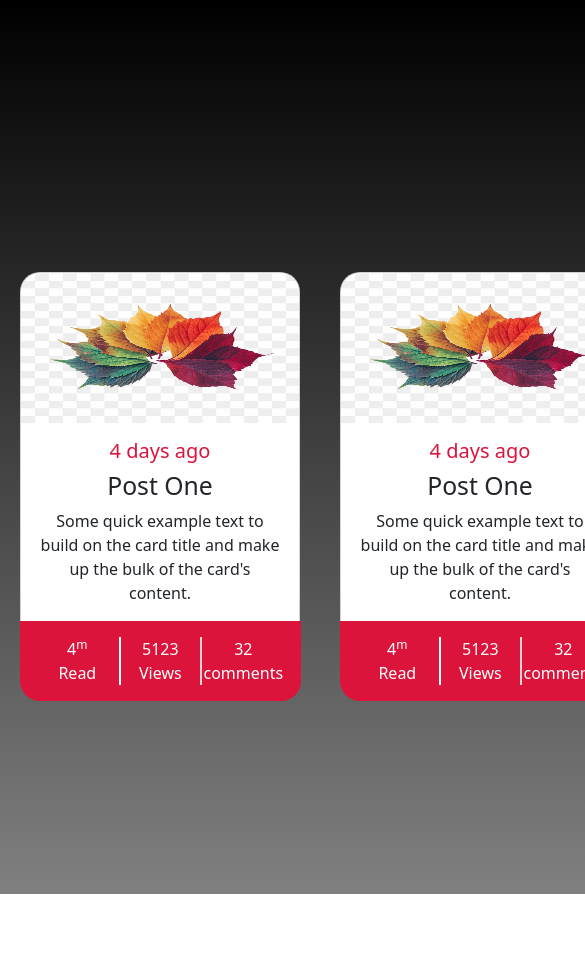
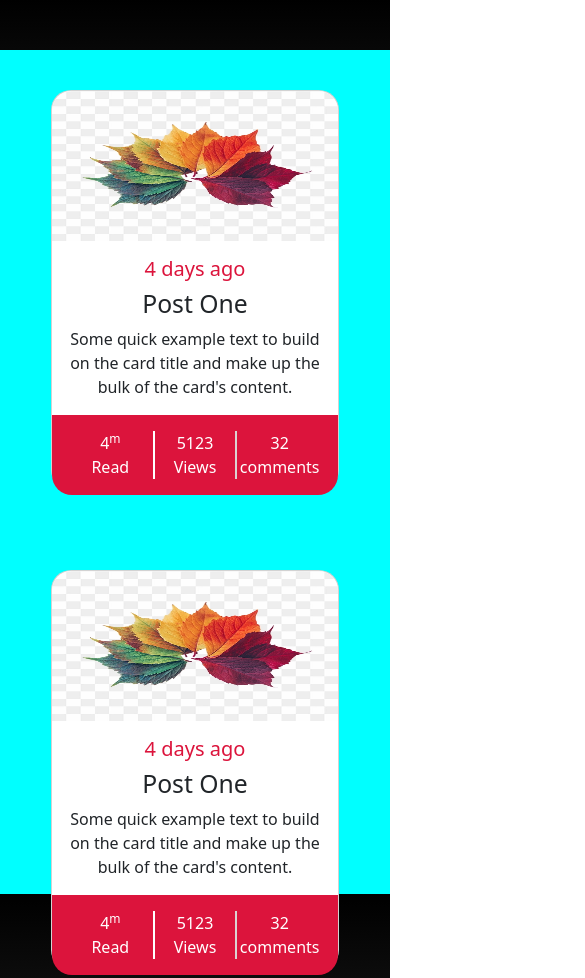
Before and after one commit to priyanka224-piyu/project2, a plain HTML site: page index.html in a window 390 px wide. Shown: the top 978 px of the page, 585 px wide, since content can reach past the window. Before the commit the page ends 894 px from the top, so only its background shows below. Drawn offline with nearby package versions, Linux system fonts and the light colour scheme.

Commit message:
second commit

```diff
--- a/index.html
+++ b/index.html
@@ -17,20 +17,23 @@
       }
       .main {
         display: flex;
-        width: 960px;
+        width: 100vw;
         height: 100vh;
         justify-content: space-around;
         align-items: center;
         text-align: center;
         margin: auto;
         margin-top: 50px;
+        background-color: aqua;
+        flex-wrap: wrap;
+
       }
       .down {
         display: grid;
-        width: 281px;
+
         height: 100px;
         position: relative;
-        right: 1.2px;
+
         grid-template-columns: 1fr 1fr 1fr;
         grid-template-rows: 1fr;
         background-color: crimson;
@@ -55,6 +58,14 @@
       .bord{
         border-right:2px solid rgb(220, 210, 210);
         border-left:2px solid white;
+      }
+      @media(max-width:984px){
+
+        .card{
+          margin: 40px;
+        }
+
+
       }
     </style>
   </head>
```
